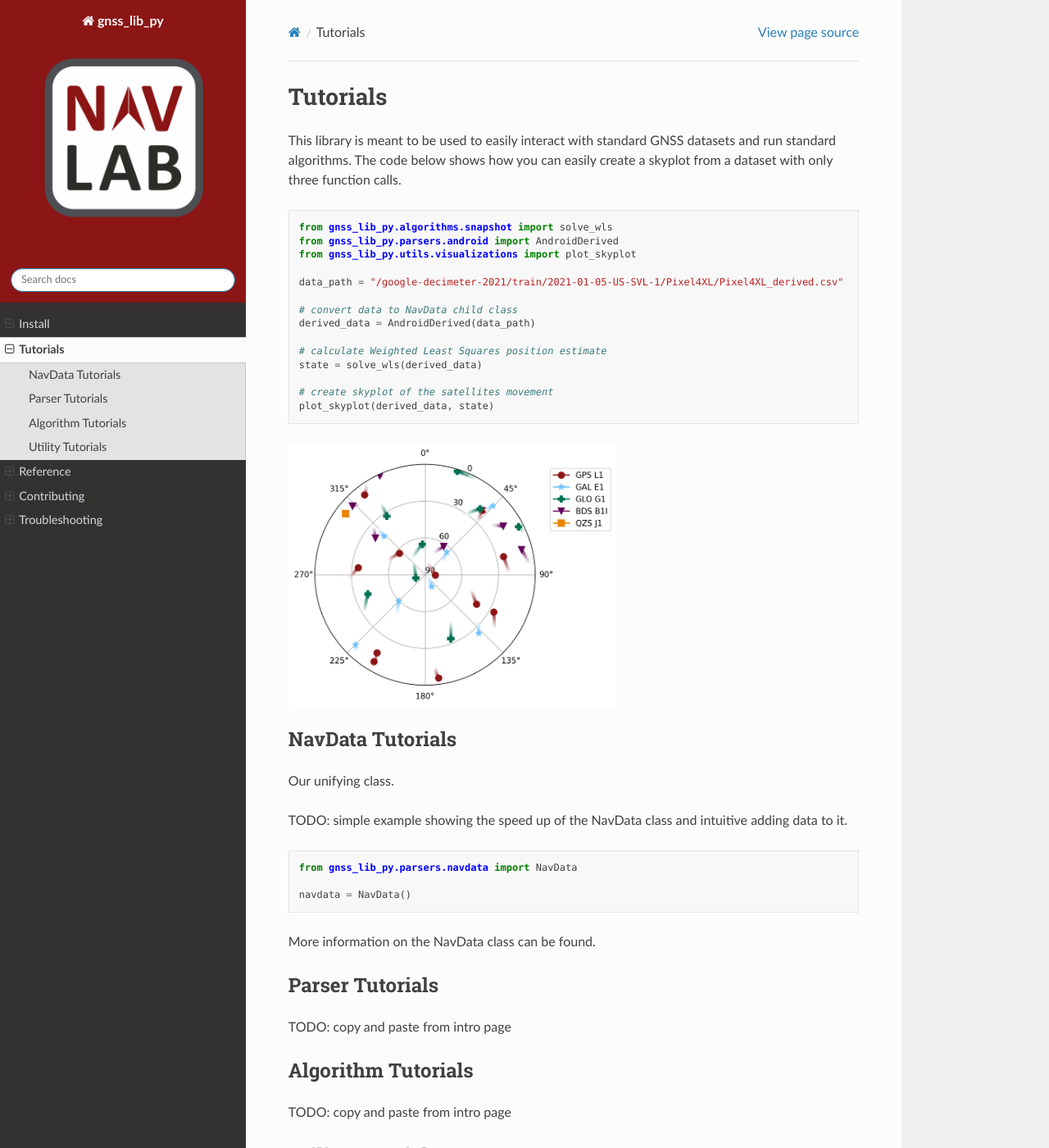
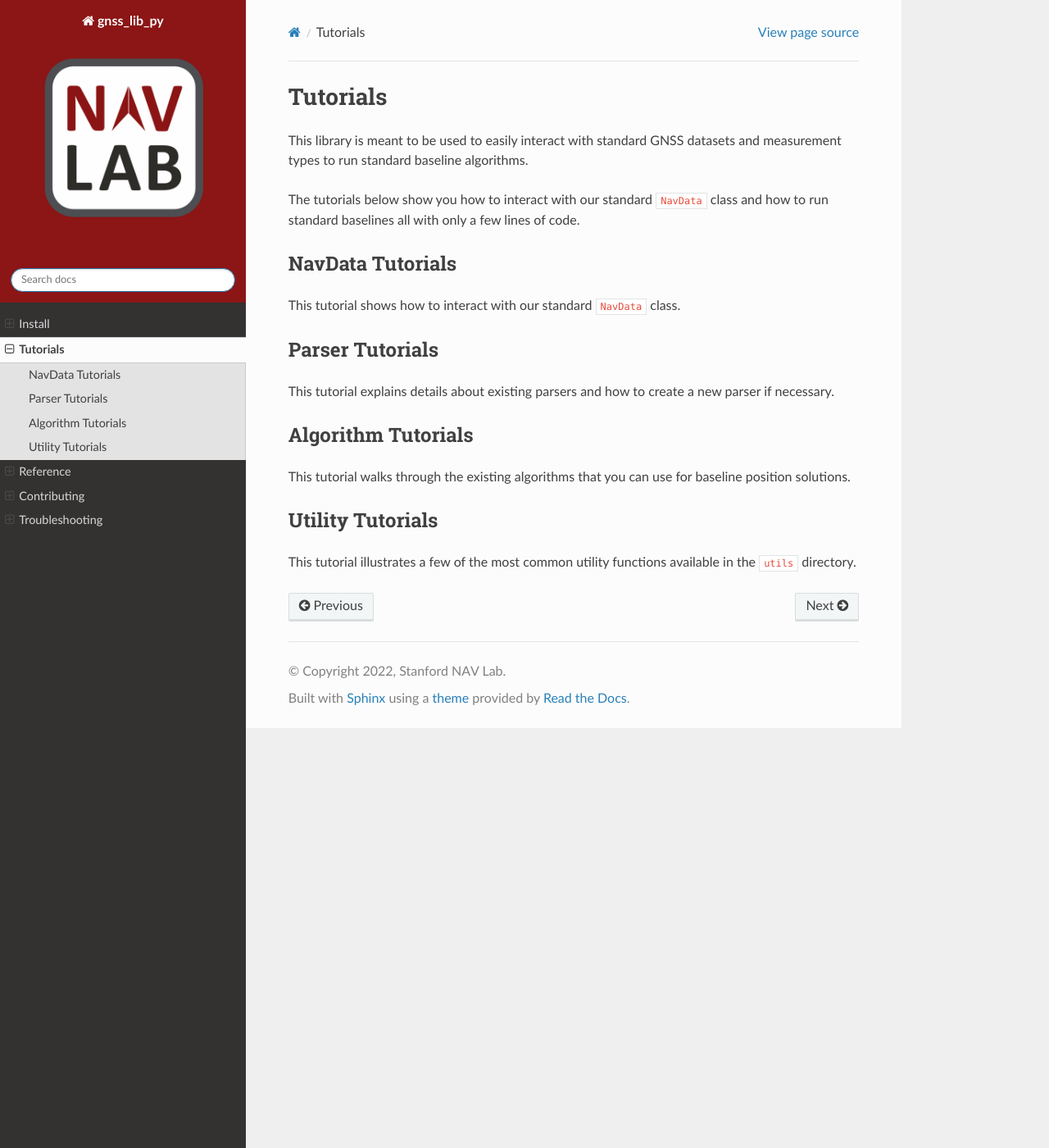
Before and after one commit to Stanford-NavLab/gnss_lib_py, a Sphinx documentation site: the page built from docs/source/tutorials/tutorials.rst, in a window 1280 px wide and 1400 px high. Shown: the whole window at 82% size. Built offline with Sphinx 7.4.7 and the Read the Docs theme 2.0.0, drawn with Linux system fonts in a browser that asks for light colours; pages that are not in the unit, such as notebooks, are missing from menus; some of the changed text lies outside the part shown.

Commit message:
update main tutorials page

```diff
--- a/docs/source/tutorials/tutorials.rst
+++ b/docs/source/tutorials/tutorials.rst
@@ -5,48 +5,17 @@
 
 
 This library is meant to be used to easily interact with standard
-GNSS datasets and run standard algorithms.
-The code below shows how you can easily create a skyplot from a dataset
-with only three function calls.
+GNSS datasets and measurement types to run standard baseline algorithms.
 
-.. code-block:: python
-
-    from gnss_lib_py.algorithms.snapshot import solve_wls
-    from gnss_lib_py.parsers.android import AndroidDerived
-    from gnss_lib_py.utils.visualizations import plot_skyplot
-
-    data_path = "/google-decimeter-2021/train/2021-01-05-US-SVL-1/Pixel4XL/Pixel4XL_derived.csv"
-
-    # convert data to NavData child class
-    derived_data = AndroidDerived(data_path)
-
-    # calculate Weighted Least Squares position estimate
-    state = solve_wls(derived_data)
-
-    # create skyplot of the satellites movement
-    plot_skyplot(derived_data, state)
-
-.. image:: ../img/skyplot.png
-  :width: 400
-  :alt: skyplot of GNSS movement over time
-
-
+The tutorials below show you how to interact with our standard
+:code:`NavData` class and how to run standard baselines all with only a
+few lines of code.
 
 NavData Tutorials
 ---------------------
 
-Our unifying class.
-
-TODO: simple example showing the speed up of the NavData class
-and intuitive adding data to it.
-
-.. code-block:: python
-
-    from gnss_lib_py.parsers.navdata import NavData
-
-    navdata = NavData()
-
-More information on the NavData class can be found.
+This tutorial shows how to interact with our standard :code:`NavData`
+class.
 
 .. toctree::
    :maxdepth: 1
@@ -56,7 +25,8 @@
 Parser Tutorials
 ----------------
 
-TODO: copy and paste from intro page
+This tutorial explains details about existing parsers and how to create
+a new parser if necessary.
 
 .. toctree::
    :maxdepth: 1
@@ -66,7 +36,8 @@
 Algorithm Tutorials
 -------------------
 
-TODO: copy and paste from intro page
+This tutorial walks through the existing algorithms that you can use
+for baseline position solutions.
 
 .. toctree::
    :maxdepth: 1
@@ -77,7 +48,8 @@
 Utility Tutorials
 -----------------
 
-TODO: copy and paste from intro page
+This tutorial illustrates a few of the most common utility functions
+available in the :code:`utils` directory.
 
 .. toctree::
    :maxdepth: 1
```
